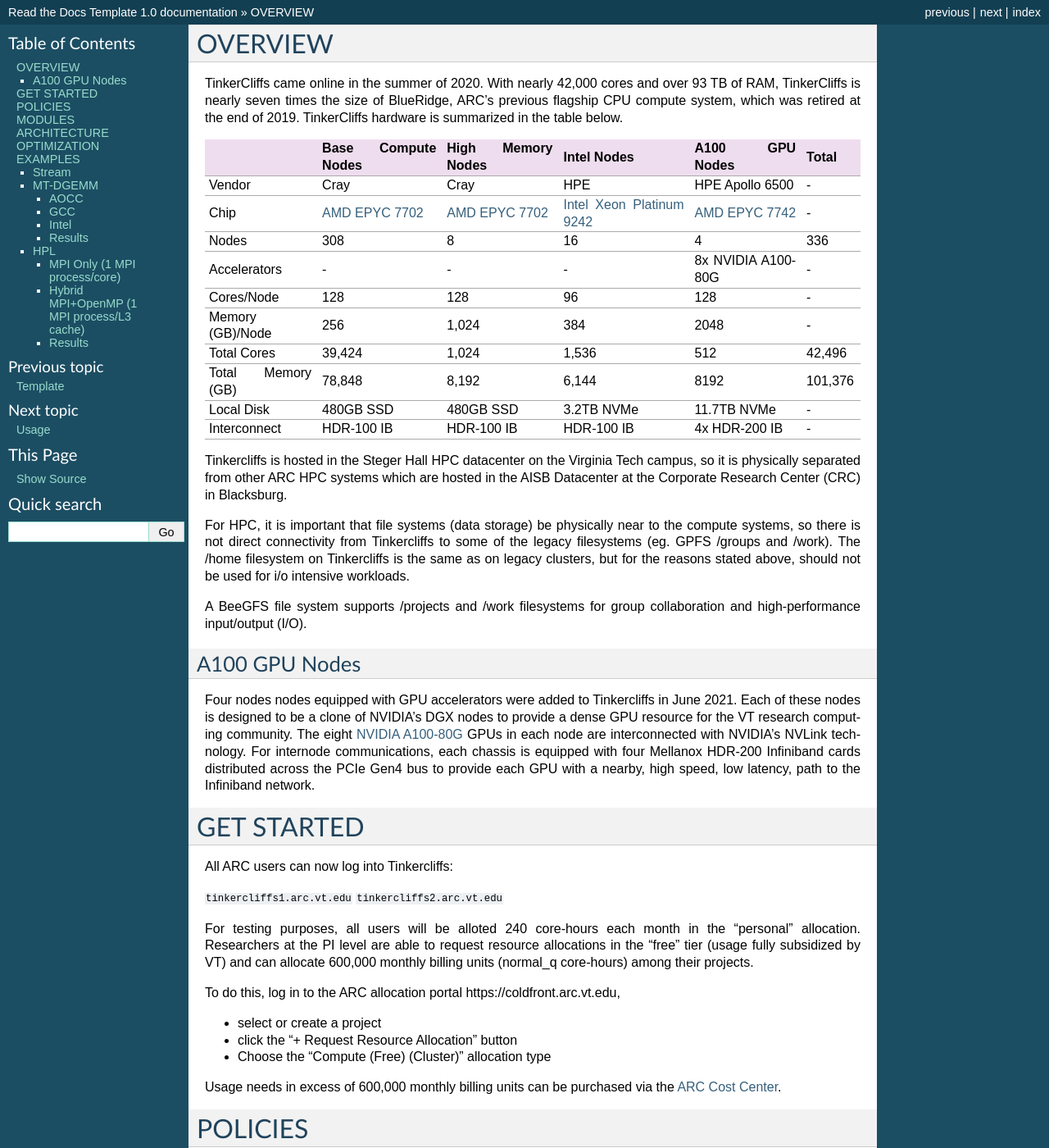
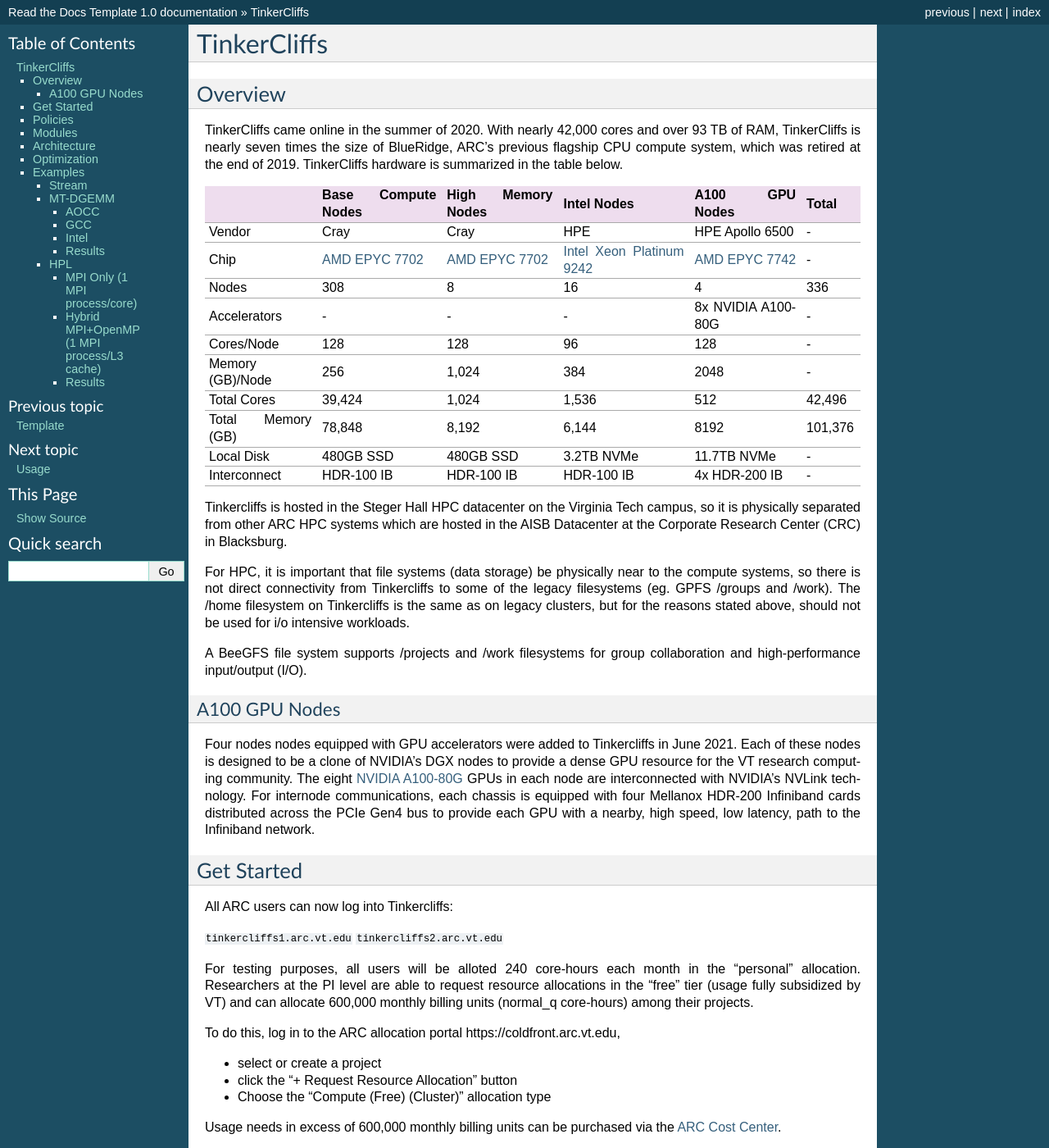
Before and after one commit to AdvancedResearchComputing/arc-rtd, a Sphinx documentation site: the page built from docs/tinkercliffs.md, in a window 1280 px wide and 1400 px high. Shown: the whole window at 82% size. Built offline with Sphinx 7.4.7, drawn with Linux system fonts in a browser that asks for light colours; some of the changed text lies outside the part shown.

Commit message:
experiment with markdown headers

````diff
--- a/docs/tinkercliffs.md
+++ b/docs/tinkercliffs.md
@@ -1,4 +1,6 @@
-# OVERVIEW #
+# TinkerCliffs #
+
+## Overview ##
 TinkerCliffs came online in the summer of 2020. With nearly 42,000 cores and over 93 TB of RAM, TinkerCliffs is nearly seven times the size of BlueRidge, ARC's previous flagship CPU compute system, which was retired at the end of 2019. TinkerCliffs hardware is summarized in the table below.
 
 |  | Base Compute Nodes | High Memory Nodes | Intel Nodes | A100 GPU Nodes | Total |
@@ -24,7 +26,7 @@
 Four nodes nodes equipped with GPU accelerators were added to Tinkercliffs in June 2021. Each of these nodes is designed to be a clone of NVIDIA's DGX nodes to provide a dense GPU resource for the VT research computing community. The eight [NVIDIA A100-80G](https://www.nvidia.com/content/dam/en-zz/Solutions/Data-Center/a100/pdf/nvidia-a100-datasheet-us-nvidia-1758950-r4-web.pdf) GPUs in each node are interconnected with NVIDIA's NVLink technology. For internode communications, each chassis is equipped with four Mellanox HDR-200 Infiniband cards distributed across the PCIe Gen4 bus to provide each GPU with a nearby, high speed, low latency, path to the Infiniband network.
 
 <a name="start"></a>
-# GET STARTED #
+## Get Started ##
 All ARC users can now log into Tinkercliffs:
 
 `tinkercliffs1.arc.vt.edu`
@@ -40,7 +42,7 @@
 Usage needs in excess of 600,000 monthly billing units can be purchased via the [ARC Cost Center](https://arc.vt.edu/arc-investment-computing-and-cost-center/ "ARC Cost Center").
 
 <a name="policy"></a>
-# POLICIES #
+## Policies ##
 Limits  are set on the scale and quantity of jobs at the user and allocation (Slurm account) levels to help ensure availability of resources to a broad set of researchers and applications. These are the limits applied to free tier usage (note that the terms "cpu" and "core" are used interchangably here following Slurm terminology):
 
 | | normal_q | dev_q | largemem_q | intel_q | a100_normal_q | a100_dev_q | interactive_q | preemptable_q |
@@ -65,7 +67,7 @@
 Tinkercliffs is part of the [ARC cost center](https://arc.vt.edu/arc-investment-computing-and-cost-center/ "ARC cost center"), which provides a substantial "free tier" of usage. Each researcher is provided 600,000 billing units (1 billing unit = 1 TC normal_q core-hour) which can be divided among all projects and allocations they own. Monthly billing is based on usage attributed to jobs which complete in that month, so jobs which start in month A and finish in month B are billed in month B.
 
 <a name="software"></a>
-# MODULES #
+## Modules ##
 TinkerCliffs is different from previous ARC clusters in that it uses a new application stack/module system based on [EasyBuild](https://easybuild.readthedocs.io "EasyBuild"). Our old application stack was home-grown and involved a fair amount of overhead in getting new modules - e.g., new versions of a package - installed. EasyBuild streamlines a lot of that work and should also make it trivial in some cases for users to install their own versions of packages if they so desire. Key differences from a user perspective include:
 * Hierarchies are replaced by toolchains. Right now, there are two:
     * foss ("Free Open Source Software"): gcc compilers, OpenBLAS for linear algebra, OpenMPI for MPI, etc
@@ -89,12 +91,12 @@
 * Environment variables (e.g., `$SOFTWARE_LIB`) available in our previous module system may not be provided. Instead, EasyBuild typically provides `$EBROOTSOFTWARE` to point to the software installation location. So for example, to link to NetCDF libraries, one might use `-L$EBROOTNETCDF/lib64` instead of the previous `-L$NETCDF_LIB`.
 
 <a name="architecture"></a>
-# ARCHITECTURE #
+## Architecture ##
 * The AMD Rome architecture is similar to Cascades in that it is x86_64 but lacks the AVX-512 instruction set added to Intel processors in the last couple of years.
 * Nodes are larger (128 cores) and have more memory bandwidth (~350 GB/s).
 * There are eight NUMA (memory locality) domains per node and one L3 cache for every four cores.
 
-# OPTIMIZATION #
+## Optimization ##
 See also the tuning guides available at https://developer.amd.com/, especially [this guide to compiler flags](https://developer.amd.com/wordpress/media/2020/04/Compiler%20Options%20Quick%20Ref%20Guide%20for%20AMD%20EPYC%207xx2%20Series%20Processors.pdf "this guide to compiler flags").
 * Cache locality really matters - process pinning can make a big difference on performance.
 * Hybrid programming often pays off - one MPI process per L3 cache with 4 threads is often optimal.
@@ -121,10 +123,10 @@
 
 
 <a name="examples"></a>
-# EXAMPLES #
+## Examples ##
 See below for a series of examples of how to compile code for a variety of compilers and for how to run optimally in a variety of configurations. These and a wide variety of simple application-specific examples can be found [here](https://github.com/AdvancedResearchComputing/examples "here").
 
-## Stream ##
+### Stream ###
 [STREAM](https://www.cs.virginia.edu/stream/ "STREAM") is a memory bandwidth benchmark. To maximize bandwidth, we run in parallel with one process per L3 cache (cores 0, 4, ..., 124).
 
 ```bash
@@ -155,10 +157,10 @@
 ```
 
 
-## MT-DGEMM ##
+### MT-DGEMM ###
 [mt-dgemm](https://portal.nersc.gov/project/m888/apex/mt-dgemm_160114.tgz "mt-dgemm") is a threaded matrix multiplication program that can be used to benchmark dense linear algebra libraries. Here we use it to show how to link against linear algebra libraries and run efficiently across a socket.
 
-### AOCC ###
+#### AOCC ####
 ```bash
 #Load the aocc and blis modules
 module reset; module load aocc/aocc-compiler-2.1.0 amd-blis/aocc/64/2.1
@@ -177,7 +179,7 @@
 OMP_NUM_THREADS=64 GOMP_CPU_AFFINITY=0-63:1 numactl --membind=0-3 ./mt-dgemm.aocc 16000
 ```
 
-### GCC ###
+#### GCC ####
 ```bash
 #Load the foss toolchain
 module reset; module load foss/2020a
@@ -196,7 +198,7 @@
 OMP_NUM_THREADS=64 numactl -C 0-63 --membind=0-3 ./mt-dgemm.gcc 16000
 ```
 
-### Intel ###
+#### Intel ####
 Here we use intel 2019 as testing indicates that 2020 is substantially slower.
 ```bash
 #Load the intel toolchain
@@ -218,7 +220,7 @@
 MKL_NUM_THREADS=64 GOMP_CPU_AFFINITY=0-63:1 numactl --membind=0-3 ./mt-dgemm.intel 16000
 ```
 
-### Results ###
+#### Results ####
 The results show the benefits of AMD's optimizations and of MKL's performance over OpenBLAS:
 ```
   aocc+blis 2.1:  1658.861832 GF/s
@@ -226,14 +228,14 @@
   intel/2019b:    1615.846327 GF/s
 ```
 
-## HPL ##
+### HPL ###
 [HPL](https://www.netlib.org/benchmark/hpl/ "HPL") is a computing benchmark. Here we use it to demonstrate how to run in the pure MPI (1 process per core) and hybrid MPI+OpenMP (1 process per L3 cache with 4 OpenMP threads working across the cache) models. To load the HPL module, we can do simply
 ```bash
   module reset; module load HPL/2.3-intel-2019b  #intel
   module reset; module load HPL/2.3-foss-2020a   #gcc
 ```
 
-### MPI Only (1 MPI process/core) ###
+#### MPI Only (1 MPI process/core) ###
 Here we use pure MPI and start one MPI process per core. Jobs in this case should typically be requested with --ntasks-per-node=128 (if you want full node performance).
 * Intel, using mpirun. We use an environment variable to make sure that MPI processes are laid out in order and not moved around by the operating system.
 ```bash
@@ -248,7 +250,7 @@
   srun --cpu-bind=cores xhpl
 ```
 
-### Hybrid MPI+OpenMP (1 MPI process/L3 cache)
+#### Hybrid MPI+OpenMP (1 MPI process/L3 cache)
 Here we start one MPI process per L3 cache (every 4 cores). Jobs in this case should typically be requested with --ntasks-per-node=32 --cpus-per-task=4 so that Slurm knows how many processes you need.
 * Intel, using mpirun. We use environment variables to tell mpirun to start a process on every fourth core and use 4 OpenMP (MKL) threads per process:
 ```bash
@@ -263,7 +265,7 @@
   srun --cpu-bind=mask_cpu=0xF,0xF0,0xF00,0xF000,0xF0000,0xF00000,0xF000000,0xF0000000,0xF00000000,0xF000000000,0xF0000000000,0xF00000000000,0xF000000000000,0xF0000000000000,0xF00000000000000,0xF000000000000000,0xF0000000000000000,0xF00000000000000000,0xF000000000000000000,0xF0000000000000000000,0xF00000000000000000000,0xF000000000000000000000,0xF0000000000000000000000,0xF00000000000000000000000,0xF000000000000000000000000,0xF0000000000000000000000000,0xF00000000000000000000000000,0xF000000000000000000000000000,0xF0000000000000000000000000000,0xF00000000000000000000000000000,0xF000000000000000000000000000000,0xF0000000000000000000000000000000 xhpl
 ```
 
-### Results ###
+#### Results ####
 The results show the benefit of the hybrid MPI+OpenMP model and of MKL over OpenBLAS, particularly in the hybrid model.
 ```
   intel |     mpi  | mpirun | 2,944 GFlops/s
````
